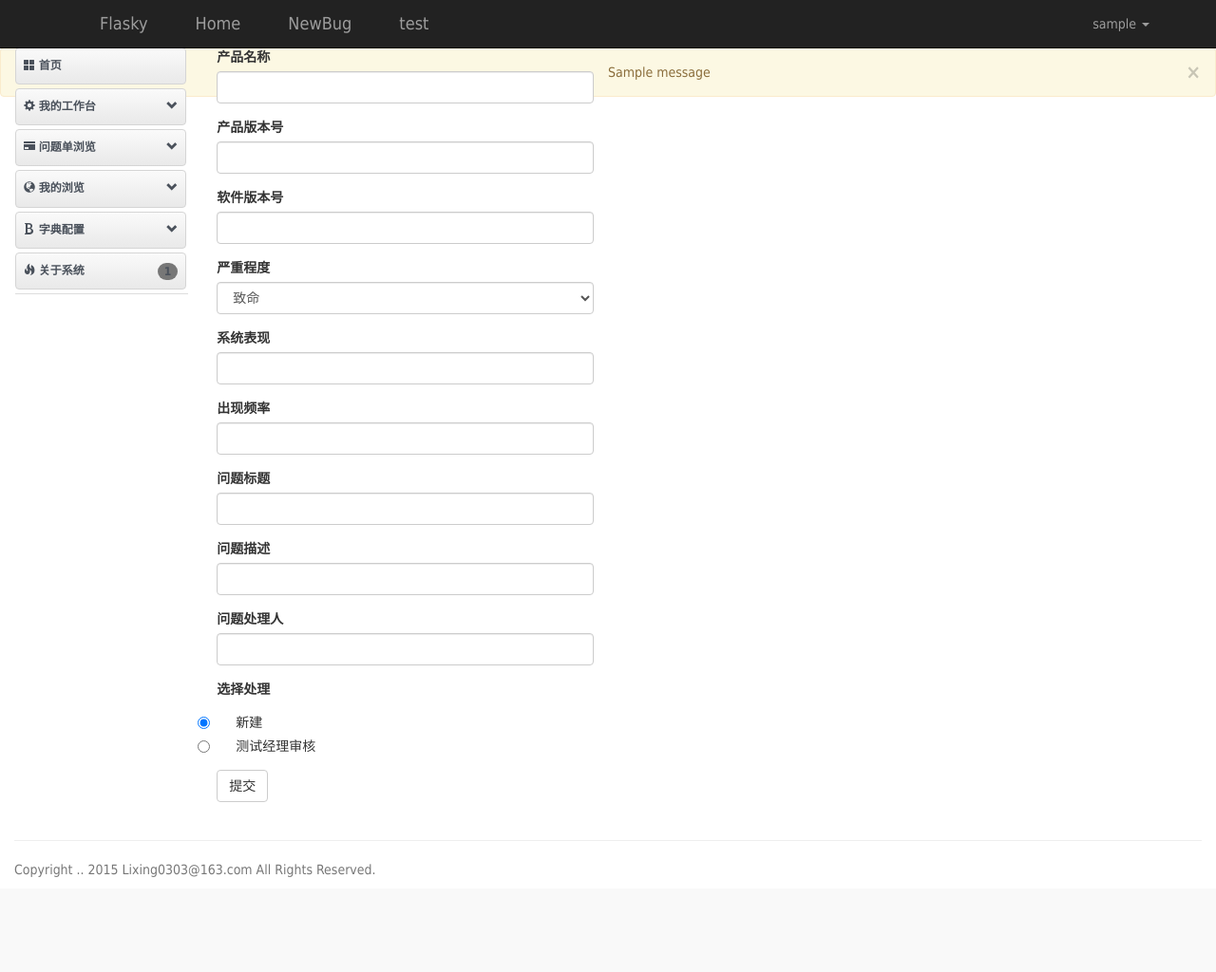
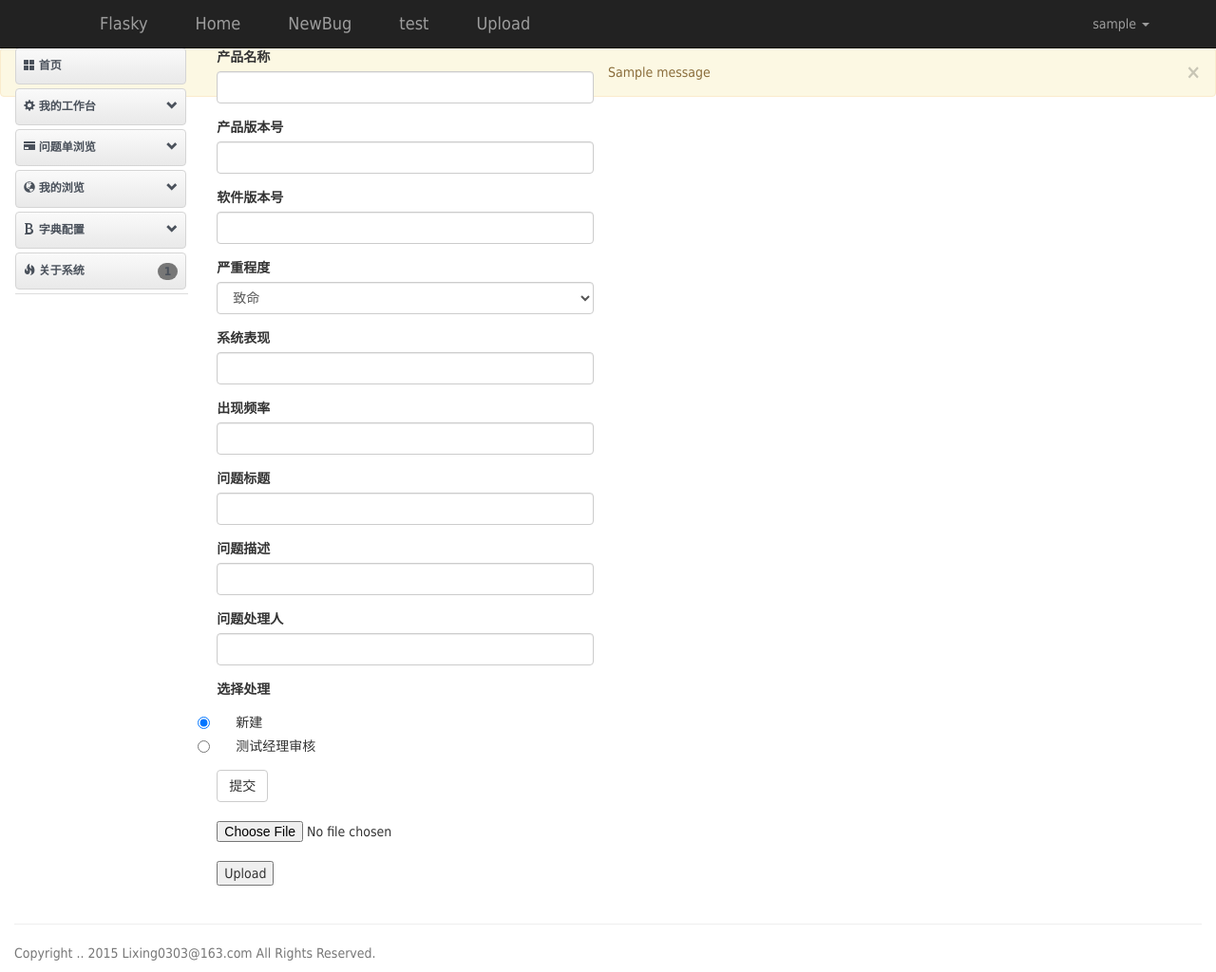
Before and after one commit to StitchIQ/dts_test, a Flask app: page /newbugs/ in a window 1280 px wide. Shown: the whole page at 95% size. Before the commit the page ends 924 px from the top, so only its background shows below. Run offline with Flask 2, Linux system fonts and the light colour scheme; a user stored in the database is signed in; tables that the repository leaves empty hold one stand-in row (values such as "Sample post"); one stand-in notice (Sample message) is shown; some libraries are stand-ins or nearby versions.

Commit message:
add upload file
Signed-off-by: StitchIQ <lixing0303@163.com>

```diff
--- a/app/main/views.py
+++ b/app/main/views.py
@@ -90,10 +90,39 @@ def newbug():
                             opinion='')
         db.session.add(process)
         db.session.commit()
+
+
+
+
         flash('Bugs 提交成功.')
         return redirect(url_for('.bug_process', id=bug.id))
     #flash('Bugs 提交失败.')
     return render_template("standard_bug.html", form=form)
+
+
+@main.route('/upload', methods=['GET', 'POST'])
+@login_required
+def upload():
+    import mimetypes
+    import os
+    from tempfile import mktemp
+    from werkzeug.utils import secure_filename
+    UPLOAD_FOLDER = 'static/Uploads'
+    ALLOWED_MIMETYPES = {'image/JPG','image/jpeg', 'image/png', 'image/gif'}
+
+    if request.method == 'GET':
+        return render_template('upload.html', img='')
+    elif request.method == 'POST':
+        f = request.files['file']
+        fname = mktemp(suffix='_', prefix='u', dir=UPLOAD_FOLDER) + secure_filename(f.filename)
+        f.save(fname)
+        if mimetypes.guess_type(fname)[0] in ALLOWED_MIMETYPES:
+            return render_template('upload.html', img=fname)
+        else:
+            os.remove(fname)
+            flash(mimetypes.guess_type(fname)[0])
+            return redirect(url_for('main.upload'), 302)
+
 
 
 @main.route('/bug_process/<int:id>', methods=['GET', 'POST'])
--- a/app/templates/base.html
+++ b/app/templates/base.html
@@ -24,6 +24,7 @@
             <a class="navbar-brand" href="{{ url_for('main.index') }}">Home</a>
             <a class="navbar-brand" href="{{ url_for('main.newbug') }}">NewBug</a>
             <a class="navbar-brand" href="{{ url_for('main.ss') }}">test</a>
+            <a class="navbar-brand" href="{{ url_for('main.upload') }}">Upload</a>
         </div>
         <div class="navbar-collapse collapse">
 
--- a/app/templates/standard_bug.html
+++ b/app/templates/standard_bug.html
@@ -6,6 +6,12 @@
 {% block page_content %}
 <div class="col-md-4">
     {{ wtf.quick_form(form) }}
+    <img src="{{ img }}" />
+    <form action="upload" method="post" enctype="multipart/form-data">
+    <input type="file" name="file" /><br />
+    <input type="submit" value="Upload" />
+    </form>
+
     <br>
 
 </div>
```
Also changed, not shown: app/templates/upload.html (added, +22 -0 lines), data-dev.sqlite.
